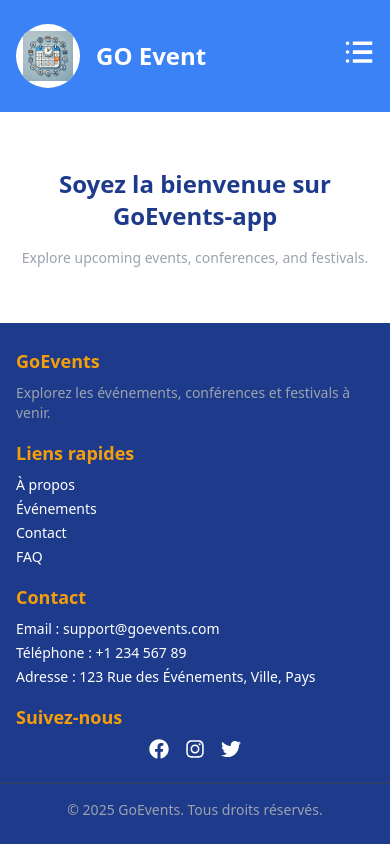
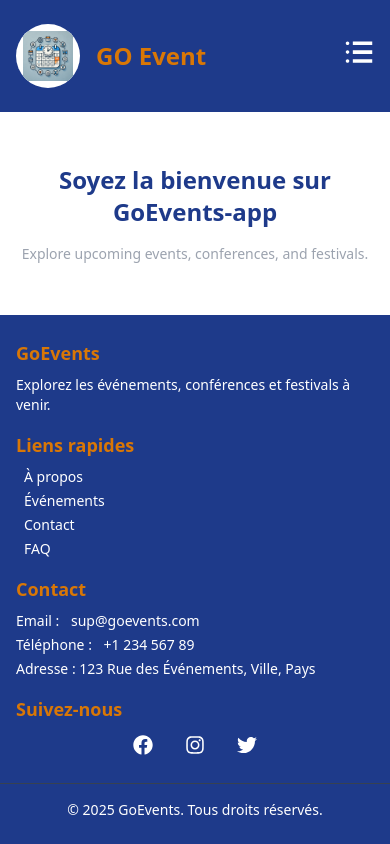
Before and after one commit to s6serge/goevents-app, a Next.js app: page / in a window 390 px wide. Built offline with nearby package versions, Linux system fonts and the light colour scheme.

Commit message:
Ajout Hover et changement couleur
changement des couleurs pour passer les test de couleur + ajout deffet de hover sur le hamburger menu et le footer

```diff
--- a/components/Footer.jsx
+++ b/components/Footer.jsx
@@ -2,55 +2,114 @@ import { FaFacebook, FaInstagram, FaTwitter } from 'react-icons/fa'; // Import t
 
 const Footer = () => {
   return (
-    <footer className="bg-primary text-white py-6 md:py-8 w-full">
+    <footer className="bg-[#1E3A8A] text-white py-6 md:py-8 w-full">
       <div className="container max-w-4xl mx-auto px-4 grid grid-cols-1 md:grid-cols-4 gap-4 md:gap-8">
         {/* Logo and Description */}
         <div>
-          <h2 className="text-lg font-bold text-accent mb-2">GoEvents</h2>
-          <p className="text-sm text-textSecondary">
+          <h2 className="text-lg font-bold text-[#D97706] mb-2">GoEvents</h2>
+          <p className="text-sm text-white">
             Explorez les événements, conférences et festivals à venir.
           </p>
         </div>
 
         {/* Quick Links */}
         <div>
-          <h3 className="text-lg font-bold mb-2 text-accent">Liens rapides</h3>
+          <h3 className="text-lg font-bold mb-2 text-[#D97706]">Liens rapides</h3>
           <ul className="text-sm space-y-1">
-            <li><a href="/about" className="hover:text-secondary">À propos</a></li>
-            <li><a href="/events" className="hover:text-secondary">Événements</a></li>
-            <li><a href="/contact" className="hover:text-secondary">Contact</a></li>
-            <li><a href="/faq" className="hover:text-secondary">FAQ</a></li>
+            <li>
+              <a
+                href="/about"
+                className="hover:bg-[#D97706] hover:text-white transition-colors duration-300 px-2 py-1 rounded"
+              >
+                À propos
+              </a>
+            </li>
+            <li>
+              <a
+                href="/events"
+                className="hover:bg-[#D97706] hover:text-white transition-colors duration-300 px-2 py-1 rounded"
+              >
+                Événements
+              </a>
+            </li>
+            <li>
+              <a
+                href="/contact"
+                className="hover:bg-[#D97706] hover:text-white transition-colors duration-300 px-2 py-1 rounded"
+              >
+                Contact
+              </a>
+            </li>
+            <li>
+              <a
+                href="/faq"
+                className="hover:bg-[#D97706] hover:text-white transition-colors duration-300 px-2 py-1 rounded"
+              >
+                FAQ
+              </a>
+            </li>
           </ul>
         </div>
 
         {/* Contact */}
         <div>
-          <h3 className="text-lg font-bold mb-2 text-accent">Contact</h3>
+          <h3 className="text-lg font-bold mb-2 text-[#D97706]">Contact</h3>
           <ul className="text-sm space-y-1">
-            <li>Email : <a href="mailto:support@goevents.com" className="hover:text-secondary">support@goevents.com</a></li>
-            <li>Téléphone : <a href="tel:+123456789" className="hover:text-secondary">+1 234 567 89</a></li>
+            <li>
+              Email :{" "}
+              <a
+                href="mailto:support@goevents.com"
+                className="hover:bg-[#D97706] hover:text-white transition-colors duration-300 px-2 py-1 rounded"
+              >
+                sup@goevents.com
+              </a>
+            </li>
+            <li>
+              Téléphone :{" "}
+              <a
+                href="tel:+123456789"
+                className="hover:bg-[#D97706] hover:text-white transition-colors duration-300 px-2 py-1 rounded"
+              >
+                +1 234 567 89
+              </a>
+            </li>
             <li>Adresse : 123 Rue des Événements, Ville, Pays</li>
           </ul>
         </div>
 
         {/* Social Media */}
         <div>
-          <h3 className="text-lg font-bold mb-2 text-accent">Suivez-nous</h3>
+          <h3 className="text-lg font-bold mb-2 text-[#D97706]">Suivez-nous</h3>
           <div className="flex justify-center md:justify-start space-x-4">
-            <a href="https://facebook.com" target="_blank" rel="noopener noreferrer" className="text-xl hover:text-secondary">
+            <a
+              href="https://facebook.com"
+              target="_blank"
+              rel="noopener noreferrer"
+              className="text-white text-xl hover:bg-[#D97706] hover:text-[#1E3A8A] transition-colors duration-300 px-2 py-1 rounded"
+            >
               <FaFacebook />
             </a>
-            <a href="https://instagram.com" target="_blank" rel="noopener noreferrer" className="text-xl hover:text-secondary">
+            <a
+              href="https://instagram.com"
+              target="_blank"
+              rel="noopener noreferrer"
+              className="text-white text-xl hover:bg-[#D97706] hover:text-[#1E3A8A] transition-colors duration-300 px-2 py-1 rounded"
+            >
               <FaInstagram />
             </a>
-            <a href="https://twitter.com" target="_blank" rel="noopener noreferrer" className="text-xl hover:text-secondary">
+            <a
+              href="https://twitter.com"
+              target="_blank"
+              rel="noopener noreferrer"
+              className="text-white text-xl hover:bg-[#D97706] hover:text-[#1E3A8A] transition-colors duration-300 px-2 py-1 rounded"
+            >
               <FaTwitter />
             </a>
           </div>
         </div>
       </div>
 
-      <div className="border-t border-gray-700 mt-6 pt-4 text-center text-sm text-textSecondary">
+      <div className="border-t border-gray-700 mt-6 pt-4 text-center text-sm text-white">
         © {new Date().getFullYear()} GoEvents. Tous droits réservés.
       </div>
     </footer>
--- a/components/Header.jsx
+++ b/components/Header.jsx
@@ -8,21 +8,21 @@ export default function Header() {
   const [menuOpen, setMenuOpen] = useState(false);
 
   return (
-    <header className="bg-blue-500 text-white py-6 md:py-8 relative">
+    <header className="bg-[#1E3A8A] text-white py-6 md:py-8 relative">
       <nav className="container mx-auto flex items-center justify-between px-4">
         {/* Logo and Title */}
         <div className="flex items-center gap-4">
           <div className="w-16 h-16 rounded-full bg-white flex items-center justify-center overflow-hidden">
             <Image src={logo} alt="Logo site gestion des événements" width={50} height={50} />
           </div>
-          <h1 className="text-2xl md:text-3xl font-bold">GO Event</h1>
+          <h1 className="text-2xl md:text-3xl font-bold text-[#D97706]">GO Event</h1>
         </div>
 
-        {/* Hamburger Menu Icon (Only for Mobile) */}
+        {/* Hamburger Menu Icon */}
         <div className="md:hidden">
           <button
             onClick={() => setMenuOpen(!menuOpen)}
-            className="text-3xl hover:text-blue-300 transition-colors duration-300"
+            className="text-3xl hover:text-[#F59E0B] transition-colors duration-300"
           >
             <TfiMenuAlt />
           </button>
@@ -30,14 +30,14 @@ export default function Header() {
 
         {/* Navigation Links */}
         <ul
-          className={`absolute md:static top-full right-0 bg-blue-600 shadow-lg w-[30vw] flex flex-col gap-4 py-4 px-4 md:w-auto md:flex md:flex-row md:bg-transparent md:shadow-none md:gap-8 md:py-0 md:px-0 ${
+          className={`absolute md:static top-full right-0 bg-[#1E3A8A] shadow-lg w-[70vw] flex flex-col gap-4 py-4 px-4 md:w-auto md:flex md:flex-row md:bg-transparent md:shadow-none md:gap-8 md:py-0 md:px-0 ${
             menuOpen ? "block" : "hidden"
           }`}
         >
           <li>
             <a
               href="#"
-              className="hover:bg-blue-700 hover:text-white transition-colors duration-300 px-2 py-1 rounded-md"
+              className="hover:bg-[#D97706] hover:text-[#FFFFFF] transition-colors duration-300 px-3 py-2 rounded-md"
             >
               Accueil
             </a>
@@ -45,7 +45,7 @@ export default function Header() {
           <li>
             <a
               href="#"
-              className="hover:bg-blue-700 hover:text-white transition-colors duration-300 px-2 py-1 rounded-md"
+              className="hover:bg-[#D97706] hover:text-[#FFFFFF] transition-colors duration-300 px-3 py-2 rounded-md"
             >
               Agenda
             </a>
@@ -53,7 +53,7 @@ export default function Header() {
           <li>
             <a
               href="#"
-              className="hover:bg-blue-700 hover:text-white transition-colors duration-300 px-2 py-1 rounded-md"
+              className="hover:bg-[#D97706] hover:text-[#FFFFFF] transition-colors duration-300 px-3 py-2 rounded-md"
             >
               Contact
             </a>
@@ -61,7 +61,7 @@ export default function Header() {
           <li>
             <a
               href="#"
-              className="hover:bg-blue-700 hover:text-white transition-colors duration-300 px-2 py-1 rounded-md"
+              className="hover:bg-[#D97706] hover:text-[#FFFFFF] transition-colors duration-300 px-3 py-2 rounded-md"
             >
               Espace Client
             </a>
```
